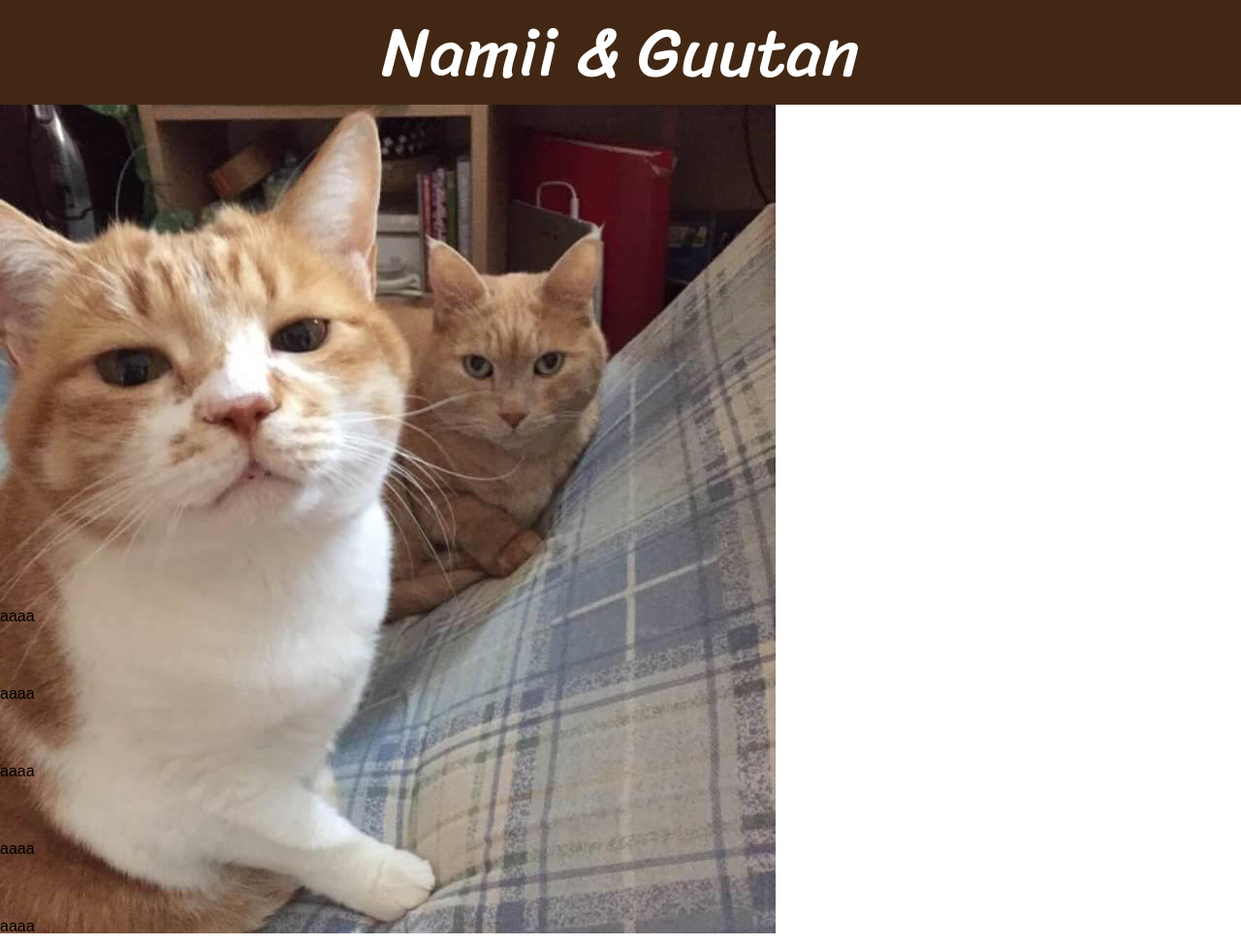
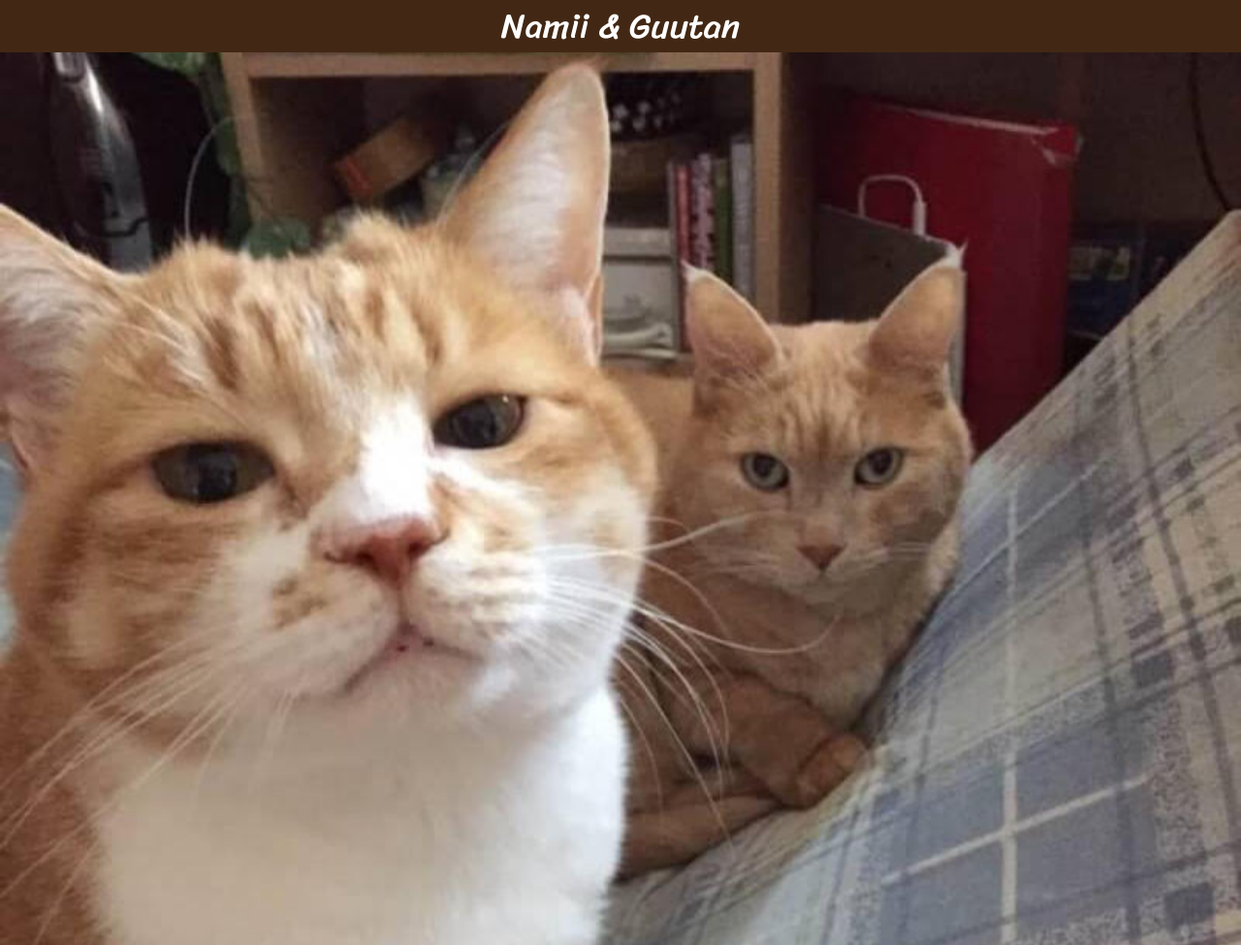
Before and after one commit to NakayamaNaoto/NamiiAndGuutan, a plain HTML site: page index.html in a window 1280 px wide. Shown: the top 975 px of the page at 97% size. Drawn offline with Linux system fonts and the light colour scheme.

Commit message:
要素が画面中央に配置されるように変更

```diff
--- a/css/style.css
+++ b/css/style.css
@@ -1,14 +1,12 @@
 @import url(sanitize.css);
 @import url('https://fonts.googleapis.com/css?family=Sriracha');
 
+
 :root {
-	--header-height: 108px;
-	--font-size: 48px;
+	--header-height: 54px;
+	--font-size:  24px;
 }
 
-html {
-	width: 100%;
-}
 
 header {
     top: 0;
@@ -24,17 +22,23 @@ header {
 }
 
 
-#intro {
-	width: 100%;
-	height: 500px;
-	margin: 0;
+p {
+	width:100%;
 }
 
 
-#pic {
+#intro-picture {
+	width: 100%;
 	margin-top: var(--header-height);
 }
 
+
+#picture {
+	width: 100%;
+}
+
+
 #intro-description {
+	width: 100%;
 	text-align: center;
 }
--- a/index.html
+++ b/index.html
@@ -12,10 +12,9 @@
 <body>
     <header> Namii & Guutan </header>
 
-    <div id="intro">
-        <p id="pic"><img src="img/cats.jpg"></p>
-        <p id="intro-description">ナミィ & グータン<br>すべてにおいて、圧倒的。</p>
-    </div>
+	<p id="intro-picture"><img src="img/cats.jpg" id="picture"></p>
+	<p id="intro-description">ナミィ & グータン<br>すべてにおいて、圧倒的。</p>
+
 
     <p>aaaa</p>
     <br>
```
